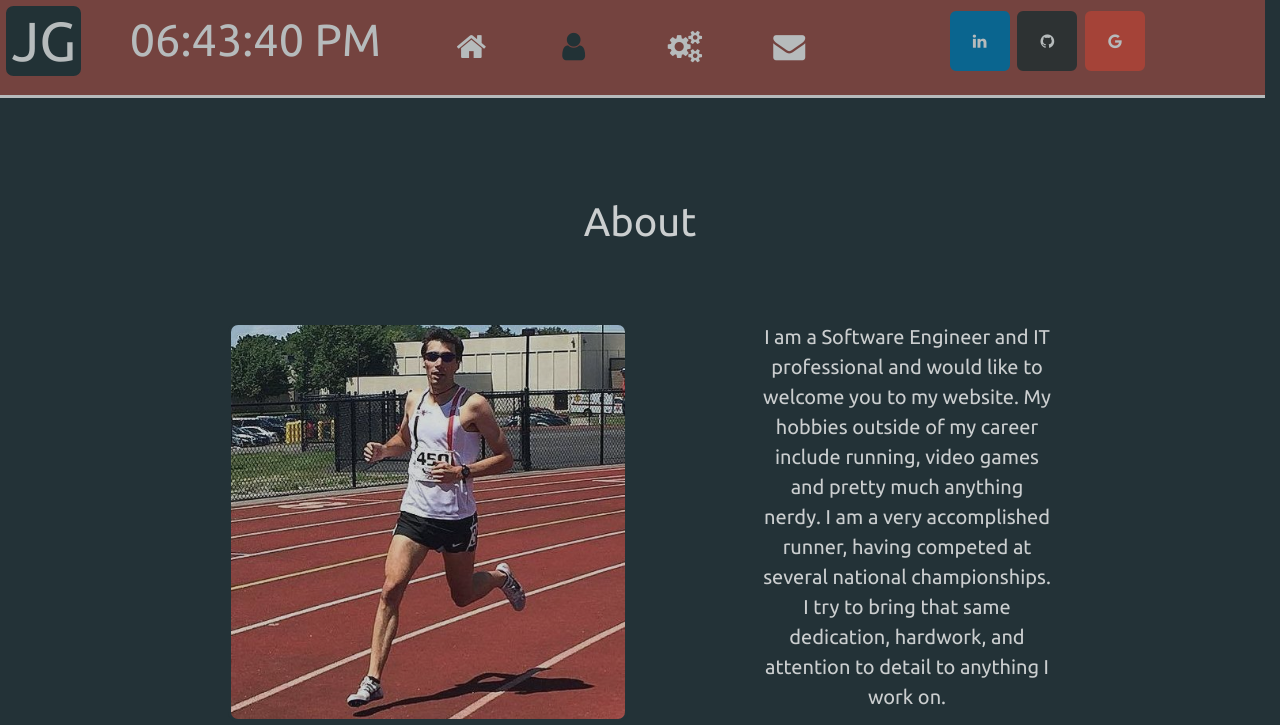
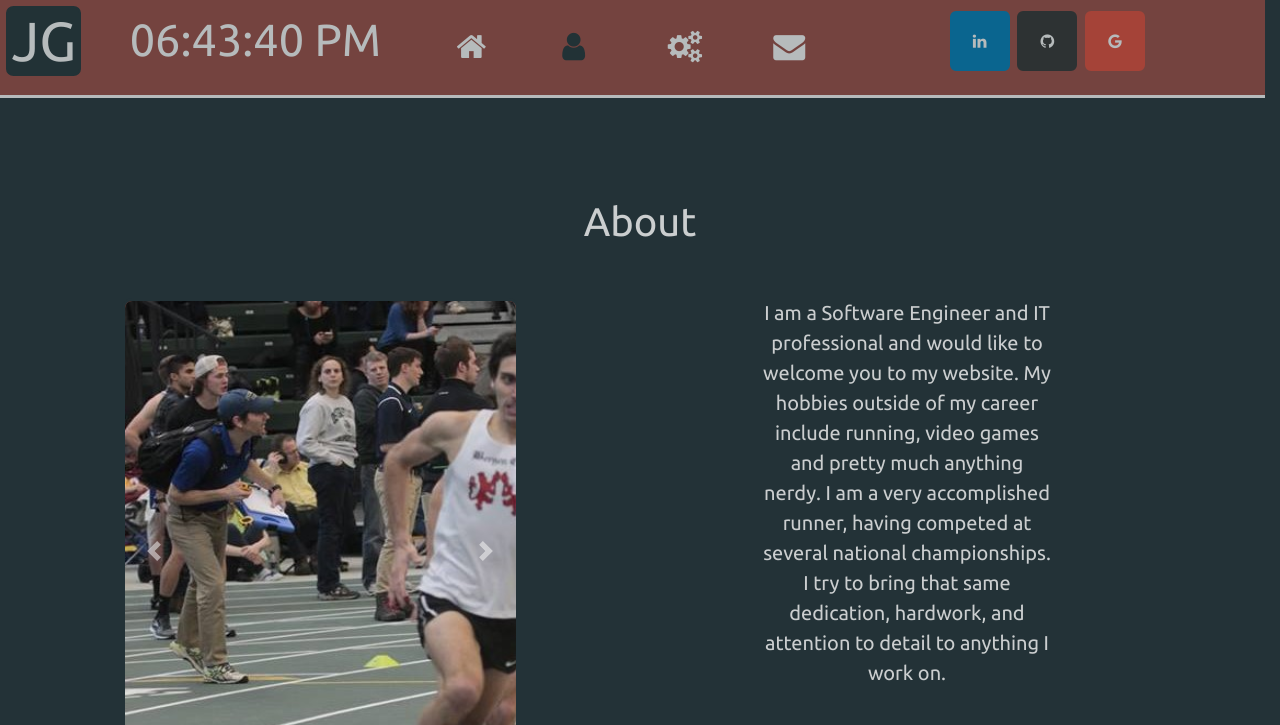
Before and after one commit to JoshGuarino/my_website, a Flask app: page /about in a window 1280 px wide. Shown: the top 725 px of the page. Run offline with Flask 2, Linux system fonts and the light colour scheme; some libraries are stand-ins or nearby versions.

Commit message:
updated about page

```diff
--- a/static/css/styles.css
+++ b/static/css/styles.css
@@ -72,8 +72,7 @@ h5{ color: whitesmoke; }
 #logo{ background-color: #233237; border-radius: 10%; opacity: 1; width: 75px; border: 2px solid #233237; }
 #logo:hover{ border: 2px solid whitesmoke; }
 #name_title{ font-size: 70px; color: #984b43; }
-#josh{ height: 400px; width: 400px; border-radius: 10px; border: #233237 3px solid; opacity: .8; }
-#josh:hover{ border: whitesmoke 3px solid; opacity: .8; }
+#josh{ height: 500px; width: 700px; }
 #title{ padding-bottom: 20px; opacity: .8;}
 #para{ font-size: 20px; opacity: .8;}
 #rowspace{ padding-bottom: 200px; }
@@ -127,27 +126,25 @@ h5{ color: whitesmoke; }
     margin: 5px 2px;
     border-radius: 10%;
   }
-.fa:hover{ color: currentColor; border: whitesmoke 2px solid;}
-.fa-linkedin{ background: #007bb5; border: #007bb5 2px solid;}
-.fa-github{ background-color:#333; border: #333 2px solid;}
-.fa-google{ background: #dd4b39; border: #dd4b39 2px solid;}
-.fa-reddit{ background: #ff5700; border: #ff5700 2px solid;}
+.fa:hover{ color: currentColor; border: whitesmoke 2px solid; }
+.fa-linkedin{ background: #007bb5; border: #007bb5 2px solid; }
+.fa-github{ background-color:#333; border: #333 2px solid; }
+.fa-google{ background: #dd4b39; border: #dd4b39 2px solid; }
+.fa-reddit{ background: #ff5700; border: #ff5700 2px solid; }
 .fa-home{ border:none }
 .fa-user{ border:none }
 .fa-cogs{ border:none }
 .fa-envelope{ border:none }
 
-.flash {
-    background-color: #984b43;
-    padding: 10px;
-    width: 200px;
-    color: whitesmoke;
-    border-radius: 5px;
-    border: solid 2px #984b43;
-    opacity: .8;
-  }
-  .flash:hover{ border: solid 2px whitesmoke; }
+.flash { background-color: #984b43; padding: 10px; width: 200px; color: whitesmoke; border-radius: 5px; border: solid 2px #984b43; opacity: .8; }
+.flash:hover{ border: solid 2px whitesmoke; }
 
-  .mapouter{ text-align: right; height: 500px; width: 500px;}
-  .gmap_canvas{ overflow: hidden; background: none!important; height: 500px; width: 500px; border-radius: 10px; border: solid 3px #233237; }
-  .gmap_canvas:hover{ border: solid 3px whitesmoke; }
+.mapouter{ text-align: right; height: 500px; width: 500px;}
+.gmap_canvas{ overflow: hidden; background: none!important; height: 500px; width: 500px; border-radius: 10px; border: solid 3px #233237; }
+.gmap_canvas:hover{ border: solid 3px whitesmoke; }
+
+#music{ border-radius: 5px; border: solid 2px #233237;}
+#music:hover{ border: solid 2px whitesmoke; }
+
+#carousel{ background-color: #984b43; border: solid 3px #233237; border-radius: 10px; overflow: hidden; }
+#carousel:hover{ border: solid 3px whitesmoke; }
--- a/templates/about.html
+++ b/templates/about.html
@@ -4,19 +4,51 @@
 <div class="row">
     <div class="col-lg-12 text-center"><h2 data-aos="fade-down" data-aos-duration="700" id="title">About</h2></div>
 </div>
-<br><br>
+<br>
 <div class='row'>
-    <div class="col-lg-2"></div>
-    <div class='col-lg-3' data-aos="flip-right" data-aos-duration="1000">
-        <img id='josh' class="" src="/static/images/josh.jpg" alt="Josh">
+    <div class="col-lg-1"></div>
+    <div class='col-lg-4' data-aos="flip-right" data-aos-duration="700">
+        <!-- <img id='josh' class="" src="/static/images/josh.jpg" alt="Josh"> -->
+
+        <div id="carousel" class="carousel slide" data-ride="carousel">
+
+            <ul class="carousel-indicators">
+                <li data-target="#carousel" data-slide-to="0" class="active"></li>
+                <li data-target="#carousel" data-slide-to="1"></li>
+                <li data-target="#carousel" data-slide-to="2"></li>
+            </ul>
+
+            <div class="carousel-inner">
+                <div class="carousel-item active">
+                <img id="josh" src="/static/images/josh.jpg" alt="Los Angeles" width="700" height="500">
+                </div>
+                <div class="carousel-item">
+                <img id="josh" src="/static/images/twins.jpg" alt="Chicago" width="700" height="500">
+                </div>
+                <div class="carousel-item">
+                <img id="josh" src="/static/images/lesiure.jpg" alt="New York" width="700" height="500">
+                </div>
+            </div>
+
+            <a class="carousel-control-prev" href="#carousel" data-slide="prev">
+                <span class="carousel-control-prev-icon"></span>
+            </a>
+            <a class="carousel-control-next" href="#carousel" data-slide="next">
+                <span class="carousel-control-next-icon"></span>
+            </a>
+
+        </div>
+
     </div>
     <div class="col-lg-2"></div>
-    <div class='col-lg-3 text-center' data-aos="flip-left" data-aos-duration="1000">
+    <div class='col-lg-3 text-center' data-aos="flip-left" data-aos-duration="700">
         <p id="para">I am a Software Engineer and IT professional and would like to welcome you to my website.
             My hobbies outside of my career include running, video games and pretty much anything nerdy. I am a very accomplished
             runner, having competed at several national championships. I try to bring that same dedication, hardwork,
             and attention to detail to anything I work on.
         </p>
+        <br>
+        <iframe id="music" src="https://open.spotify.com/embed/user/1238629318/playlist/5FCsLCEzsXfPp313hKZqnl&theme=white" width="300" height="200" frameborder="0" allowtransparency="true" allow="encrypted-media"></iframe>
     </div>
         <div class="col-lg-2"></div>
 </div>
```
Also changed, not shown: static/images/josh.jpg, static/images/lesiure.jpg (added), static/images/twins.jpg (added).
